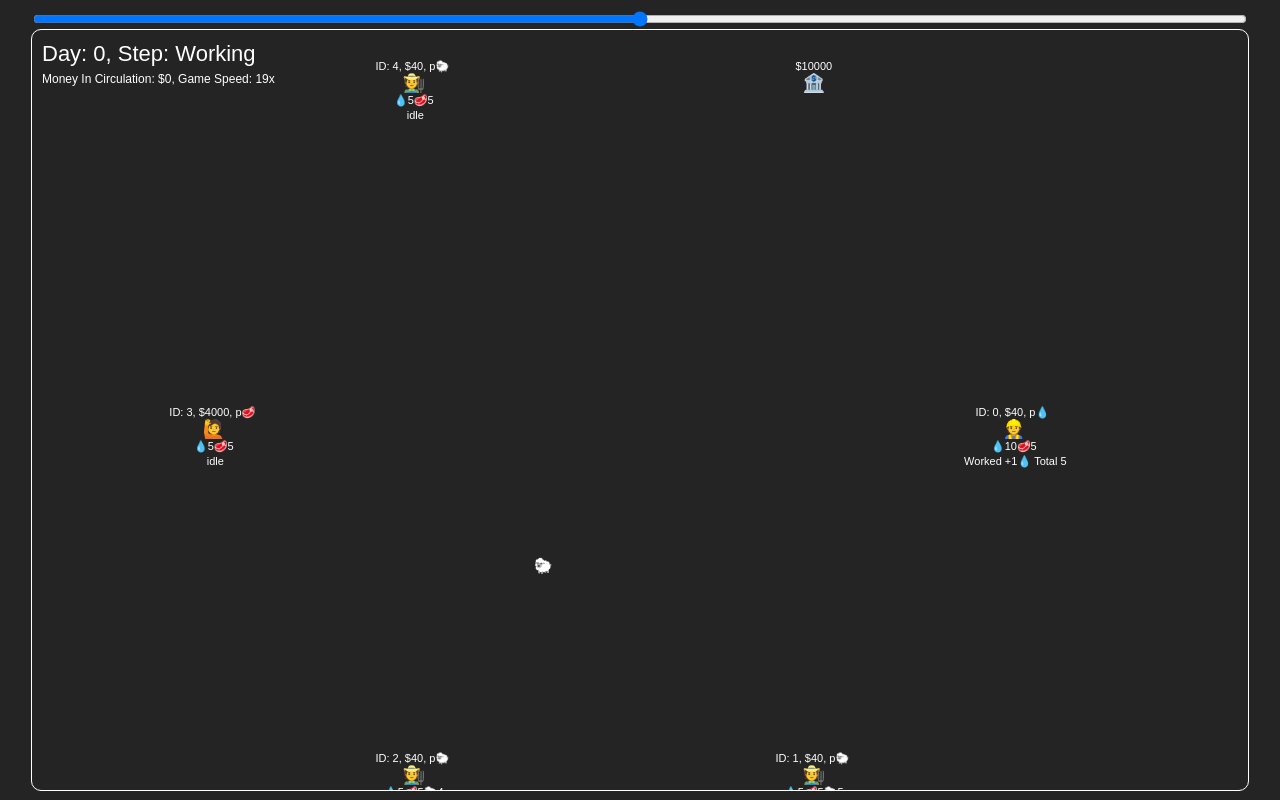
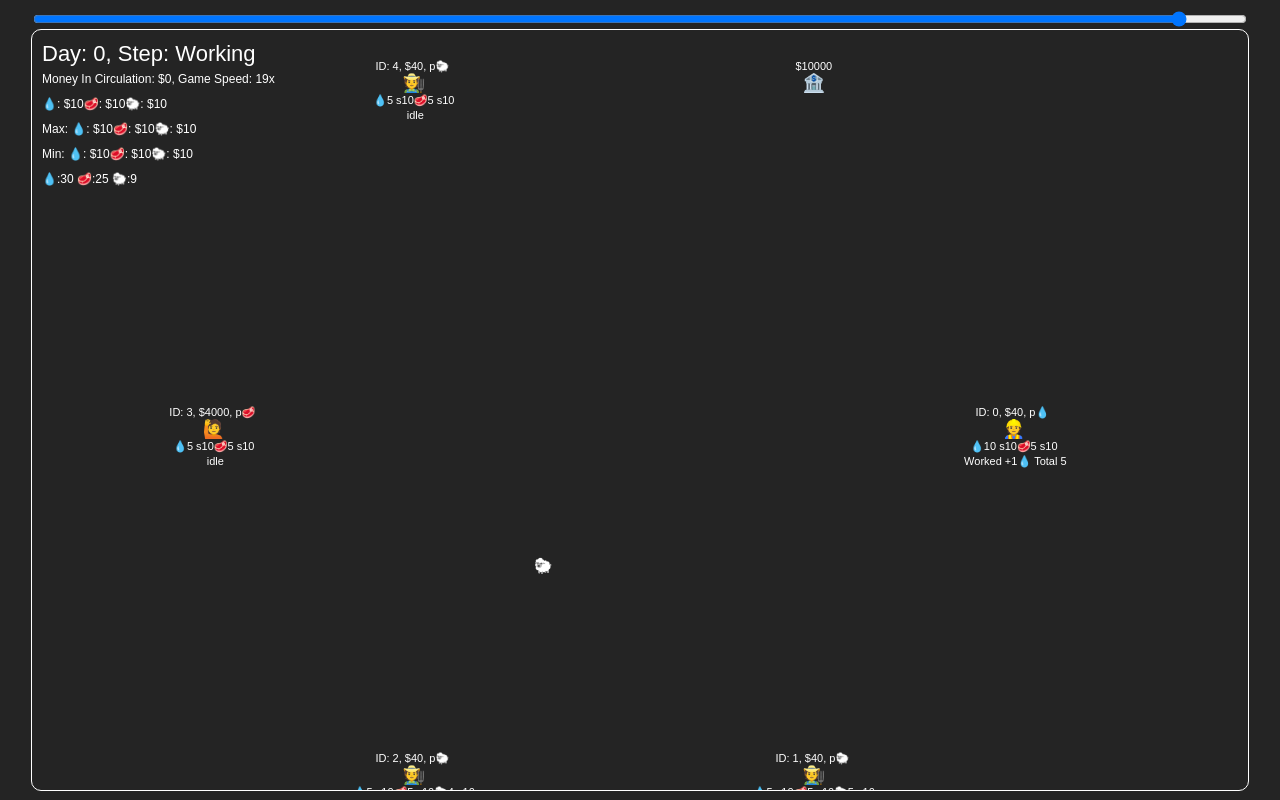
Before and after one commit to leon554/Economy-SImulation, a website built with Vite: page index.html in a window 1280 px wide. Built offline with nearby package versions, Linux system fonts and the light colour scheme.

Commit message:
addded stats on the simulation

```diff
--- a/index.html
+++ b/index.html
@@ -10,7 +10,7 @@
     <div id="app"></div>
     <script type="module" src="/src/main.ts"></script>
     <div class="bodydiv">
-      <input type="range" name="" id="gamespeed" min="-20" max="0" step="0.1">
+      <input type="range" name="" id="gamespeed" min="-20" max="0" step="0.1" value="-1">
       <canvas id="canvas"></canvas>
     </div>
   </body>
--- a/src/simulation.ts
+++ b/src/simulation.ts
@@ -14,9 +14,17 @@ export let days = 0;
 let currentSimulationStep = ""
 let totalMoney = 0
 let resourcePriceString = ""
+let resourcePriceMaxString = ""
+let resourcePriceMinString = ""
+let resourceAmountString = ""
+
 addDrawEvent(() => {d.text(`Day: ${days}, Step: ${currentSimulationStep}`,22,10,25,HorizontalAllign.start,undefined,new color(255, 255, 255));});
 addDrawEvent(() => {d.text(`Money In Circulation: $${Math.round(totalMoney)}, Game Speed: ${20 -Math.abs(GAME_SPEED)}x`,12,10,50, HorizontalAllign.start,undefined,new color(255, 255, 255));});
 addDrawEvent(() => {d.text(resourcePriceString,12,10,75, HorizontalAllign.start,undefined,new color(255, 255, 255));});
+addDrawEvent(() => {d.text("Max: " + resourcePriceMaxString,12,10,100, HorizontalAllign.start,undefined,new color(255, 255, 255));});
+addDrawEvent(() => {d.text("Min: " + resourcePriceMinString,12,10,125, HorizontalAllign.start,undefined,new color(255, 255, 255));});
+addDrawEvent(() => {d.text(resourceAmountString,12,10,150, HorizontalAllign.start,undefined,new color(255, 255, 255));});
+
 export let entities: (Worker| Bank | SpecialisedWorker)[] = [];
 export let resourcePrices : { [key: string]: {avgSellPrice: number, avgBuyPrice: number}} = {}
 export const saleEvent = new Event<(saleData: SaleType) => void>()
@@ -52,7 +60,7 @@ export async function Loop() {
     }
     currentSimulationStep = "Trading"
     await handleTransactions()
-    getResourcePrice()
+    getResourceData()
     //make it so base workers work first
 
     currentSimulationStep = "Consuming Resources"
@@ -77,23 +85,32 @@ async function handleTransactions(){
         }
     }
 }
-function getResourcePrice(){
+export function getResourceData(){
     resourcePriceString = ""
-    const resourceDict: { [key: string]: {sellPriceSum: number, buyPriceSum: number, frequency: number}} = {}
+    resourcePriceMinString = ""
+    resourcePriceMaxString = ""
+    resourceAmountString = ""
+    const resourceDict: { [key: string]: {sellPriceSum: number, buyPriceSum: number, frequency: number, amount: number, maxPrice: number, minPrice:number}} = {}
 
-    entities.filter(e => e instanceof Worker).forEach(e => {
+    entities.filter(e => e instanceof Worker || e instanceof SpecialisedWorker).forEach(e => {
         Object.entries(e.resources).forEach(r => {
             if(resourceDict[r[0]] == null){
-                resourceDict[r[0]] = {sellPriceSum: r[1].sellPrice, buyPriceSum: r[1].buyPrice, frequency: 1}
+                resourceDict[r[0]] = {sellPriceSum: r[1].sellPrice, buyPriceSum: r[1].buyPrice, frequency: 1, amount: r[1].amount, maxPrice: r[1].sellPrice, minPrice: r[1].sellPrice}
             }else{
                 resourceDict[r[0]].buyPriceSum += r[1].buyPrice
                 resourceDict[r[0]].sellPriceSum += r[1].sellPrice
                 resourceDict[r[0]].frequency++
+                resourceDict[r[0]].amount += r[1].amount
+                resourceDict[r[0]].maxPrice = (r[1].sellPrice > resourceDict[r[0]].maxPrice) ? r[1].sellPrice : resourceDict[r[0]].maxPrice
+                resourceDict[r[0]].minPrice = (r[1].sellPrice < resourceDict[r[0]].maxPrice) ? r[1].sellPrice : resourceDict[r[0]].maxPrice
             }
         })
     })
     Object.entries(resourceDict).forEach(r => {
         resourcePrices[r[0]] = {avgBuyPrice: Math.round(r[1].buyPriceSum/r[1].frequency), avgSellPrice: Math.round(r[1].sellPriceSum/r[1].frequency)}
-        resourcePriceString += `${ResourceTable[r[0]]}: $${Math.round(r[1].sellPriceSum/r[1].frequency)} \n`
+        resourcePriceString += `${ResourceTable[r[0]]}: $${Math.round(r[1].sellPriceSum/r[1].frequency)}`
+        resourcePriceMaxString += `${ResourceTable[r[0]]}: $${r[1].maxPrice}`
+        resourcePriceMinString += `${ResourceTable[r[0]]}: $${r[1].minPrice}`
+        resourceAmountString += `${ResourceTable[r[0]]}:${r[1].amount} `
     })
 }
--- a/src/specialisedWorke.ts
+++ b/src/specialisedWorke.ts
@@ -1,6 +1,6 @@
 import { Drawable, ResourceType } from "./type"
 import { Worker } from "./worker"
-import { entities } from "./simulation"
+import { entities, getResourceData } from "./simulation"
 
 
 export class SpecialisedWorker extends Worker implements Drawable{
@@ -27,6 +27,7 @@ export class SpecialisedWorker extends Worker implements Drawable{
             for(let i = 0; i < this.resources[this.inputResource].amount; i++){
                 this.resources[this.outputResource].amount += 1;
                 this.resources[this.inputResource].amount -= 1;
+                getResourceData()
             }
         }
     }
--- a/src/worker.ts
+++ b/src/worker.ts
@@ -1,6 +1,6 @@
 import { GATHER_AMOUNT, MAX_BUY_SELL_PRICE, MIN_VITAL_RESOURCE_AMT, TAX_RATE } from "./constants";
 import { drawEntities, drawResourceTransaction, drawTransAction, getCenterPoint } from "./drawingUtil";
-import { days, saleEvent, updateUIEvent } from "./simulation";
+import { days, getResourceData, saleEvent, updateUIEvent } from "./simulation";
 import { Position, ResourceType, Drawable, SellerReturnType, DenyReason} from "./type";
 import { findWorkerByID, getID, profesionTable, ProfesionToResource, ResourceTable } from "./util";
 
@@ -38,7 +38,7 @@ export class Worker implements Drawable {
         Object.entries(this.resources).map((entry) => {
             if(entry[1].amount > 0){
 
-                resources += `${ResourceTable[entry[0]]}${entry[1].amount}`;
+                resources += `${ResourceTable[entry[0]]}${entry[1].amount} s${entry[1].sellPrice}`;
             }
         });
         return resources;
@@ -72,6 +72,7 @@ export class Worker implements Drawable {
             this.currentActivity = `Worked +${1}${ResourceTable[ProfesionToResource[this.profesion]]} Total ${i +1}`
             await updateUIEvent.emit()
             drawEntities()
+            getResourceData()
         }
         await updateUIEvent.emit()
         drawEntities()
@@ -101,20 +102,26 @@ export class Worker implements Drawable {
         if(this.resources[resource].amount >= minResourceAmt) return false
         if(this.resources[resource].buyPrice >= this.money) return false
 
-        while(this.resources[resource].buyPrice < this.money){
+        let NoSupply = false
+
+        while(this.resources[resource].buyPrice < this.money && NoSupply == false){
+            //make event that fires to check if anyone is selleing resource x
+            NoSupply = true
             for (const potentialSeller of people) {
                 if(potentialSeller.id == this.id) continue
 
                 this.currentActivity = `Offer to ${potentialSeller.id} for ${ResourceTable[resource]}`
                 const buyOfferSucces = await potentialSeller.isWillingToSellX(resource, this.resources[resource].buyPrice, this.id, people)
 
+                if(buyOfferSucces.denyReason != DenyReason.NotEnoughSupply) NoSupply = false
                 if(buyOfferSucces.saleSucces){
                     this.currentActivity = `Bought ${ResourceTable[resource]} from ${potentialSeller.id}`
                     this.resources[resource].buyPrice -= this.resources[resource].buyPrice > 1 ? 1 : 0
                     return true
                 }
             }
-            if(this.resources[resource].buyPrice < MAX_BUY_SELL_PRICE){
+
+            if(this.resources[resource].buyPrice < MAX_BUY_SELL_PRICE ){
                 this.resources[resource].buyPrice++
             }else{
                 break
```
